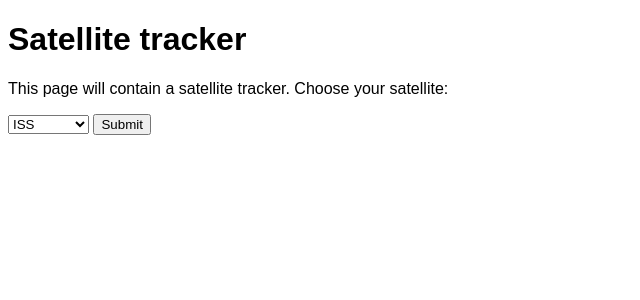
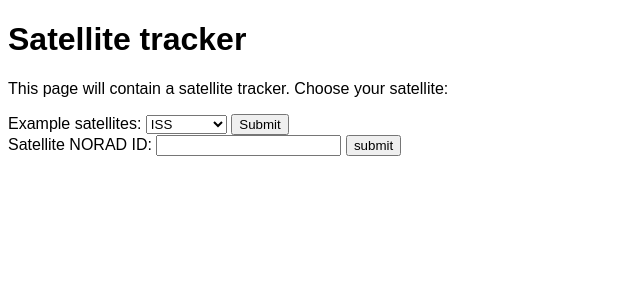
Before and after one commit to thomas7392/Olympus-Awakens, a Flask app: page /satellite_tracker in a window 1280 px wide. Shown: the part 136-436 px from the top of the page, without its empty margins (0-640 px from the left). Run offline with Flask 2, Linux system fonts and the light colour scheme.

Commit message:
Include functionality to show position of every NORAD ID satellite

```diff
--- a/main.py
+++ b/main.py
@@ -14,8 +14,17 @@ def satellite_tracker():
     if request.method == 'POST':
         user_satellite = request.form.get("satellite", None)
         if user_satellite!=None:
-            lat, lon = get_ground_track(user_satellite)
-            return render_template("satellite_tracker.html", response = [user_satellite, lat[0], lon[0]])
+            sat_data = get_ground_track(user_satellite)
+            return render_template("satellite_tracker.html", **sat_data)
+
+    # Dropdown menu with NORAD ID
+    if request.method == 'POST':
+        user_satellite = request.form.get("satellite_norad", None)
+        if user_satellite != None:
+            sat_data = get_ground_track(user_satellite, IS_NORAD = True)
+            if sat_data == False:
+                return render_template("satellite_tracker.html", no_sat = True)
+            return render_template("satellite_tracker.html", **sat_data)
 
     return render_template("satellite_tracker.html")
 
--- a/templates/home.html
+++ b/templates/home.html
@@ -2,7 +2,7 @@
 <html lang="en" dir="ltr">
   <head>
     <meta charset="utf-8">
-    <title>Home</title>
+    <title> Home </title>
   </head>
   <body>
     {% extends "template.html" %}
--- a/templates/satellite_tracker.html
+++ b/templates/satellite_tracker.html
@@ -13,20 +13,38 @@
 
     <!-- Request satellite in a dropdown menu -->
     <form id="form1" action="/satellite_tracker" method="POST" enctype="multipart/form-data">
+      <label for="satellite">Example satellites: </label>
       <select id="mySelect" name="satellite">
         <option value="iss">ISS</option>
         <option value="icesat2">ICESAT-2</option>
+        <option value="hubble">Hubble</option>
       </select>
       <input type="submit" value="Submit">
     </form>
 
+    <form id="form2" action="/satellite_tracker" method="POST" enctype="multipart/form-data">
+      <label for="satellite_norad">Satellite NORAD ID: </label>
+      <input type="text" id="form2" name="satellite_norad">
+      <input type="submit" value="submit">
+    </form>
+
+    <br>
+
     <!-- Respond to chosen satellite -->
     <div id="result">
-      {% if response is defined %}
-          You have selected: {{ response[0] }} <br> <br>
+      {% if sat_name is defined %}
+          You have selected: {{ sat_name }} <br>
+          NORAD ID: {{sat_norad}} <br> <br>
           Current position:<br>
-          lat = {{ response[1] }} <br>
-          lon = {{ response[2] }}
+          lat = {{ sat_lat[0] }} <br>
+          lon = {{ sat_lon[0] }}
+      {% endif %}
+    </div>
+
+    <!-- Respond if satellite not found -->
+    <div id="result">
+      {% if no_sat is defined %}
+          This NORAD ID is not valid or the satellite could not be found.
       {% endif %}
     </div>
 
--- a/templates/template.html
+++ b/templates/template.html
@@ -1,10 +1,12 @@
 <!DOCTYPE html>
+
 <html lang="en" dir="ltr">
  <head>
    <meta charset="utf-8">
    <title>Webb App Parent Template</title>
    <link rel="stylesheet" href="{{ url_for('static',     filename='css/template.css') }}">
  </head>
+
  <body>
     <header>
       <div class="container">
```
Also changed, not shown: satellite_tracker.py (+17 -2 lines).
